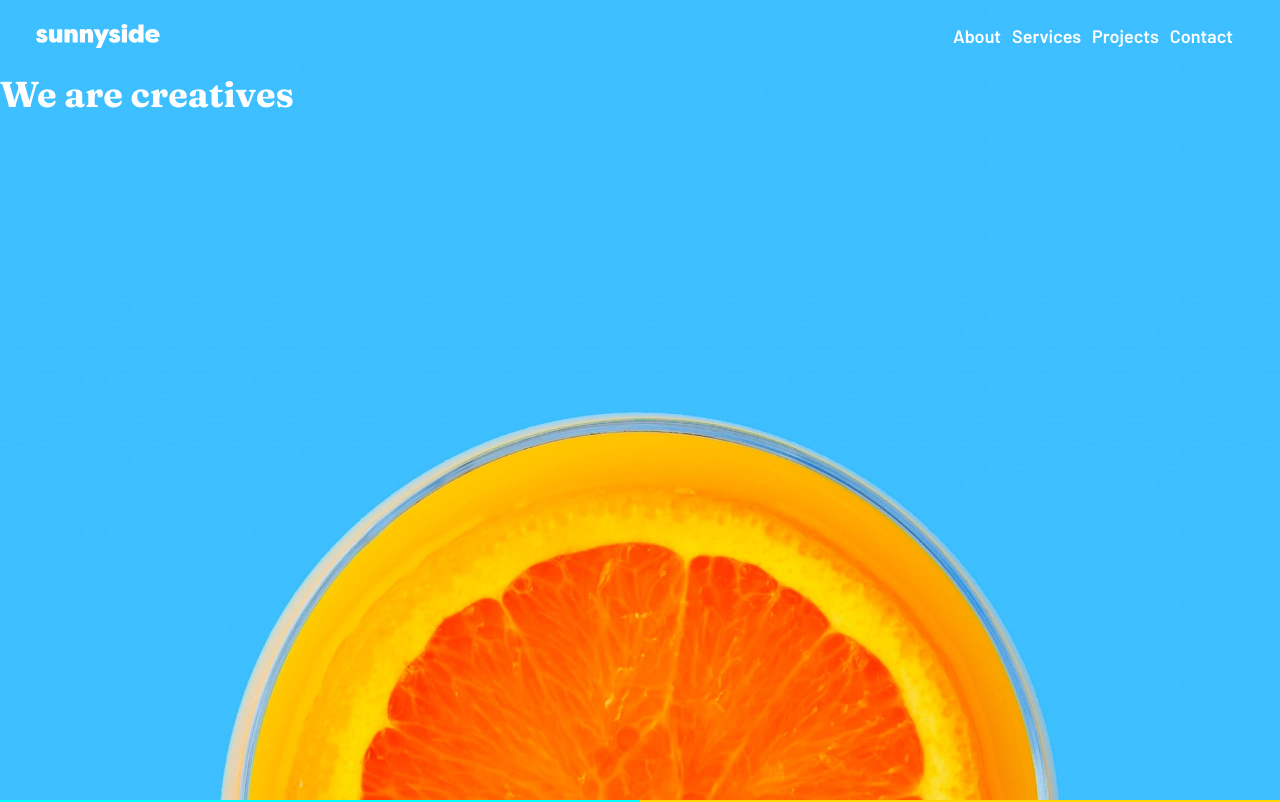
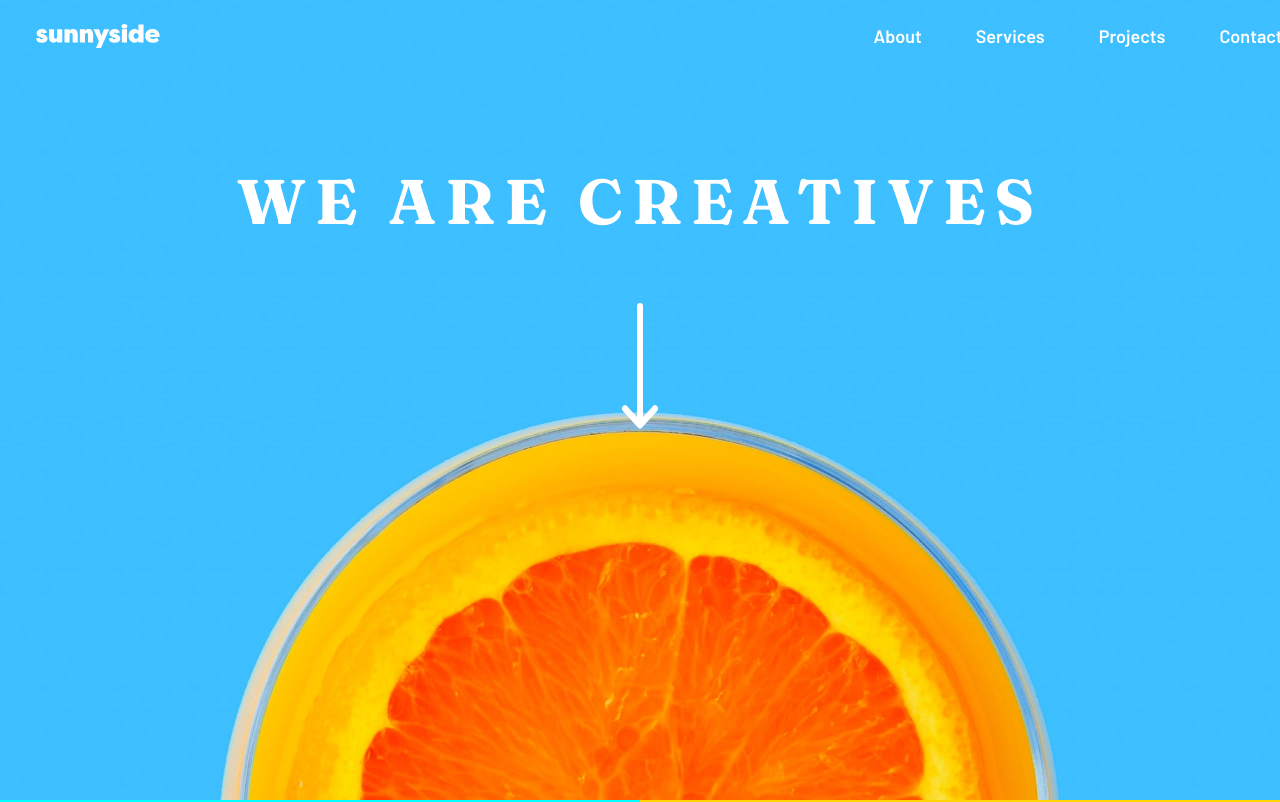
Before and after one commit to snelson-seattle/fm-sunnyside-agency, a plain HTML site: page index.html in a window 1280 px wide. Shown: the top 802 px of the page. Drawn offline with Linux system fonts and the light colour scheme.

Commit message:
header styling finished for desktop screens

```diff
--- a/assets/css/style.css
+++ b/assets/css/style.css
@@ -45,25 +45,53 @@ h1, h2, h3 {
   color: var(--white);
 }
 
+.header h1 {
+  margin-top: 5rem;
+  font-size: 3.5rem;
+  text-align: center;
+  text-transform: uppercase;
+  letter-spacing: 0.5rem;
+}
+
+.arrow-down {
+  margin-top: 3.5rem;
+  display: block;
+  align-self: center;
+  height: 7rem;
+  width: 2rem;
+}
+
 .navigation {
   height: 4rem;
-  padding: 0 2rem;
   display: flex;
   align-items: center;
   justify-content: space-between;
 }
 
+.logo {
+  margin-left: 2rem;
+}
+
 .navigation ul {
+  margin-right: 2rem;
   display: flex;
-  width: 25%;
-  justify-content: space-evenly;
+  width: 30%;
   align-items: center;
   list-style: none;
+  gap: 1.5rem;
 }
 
 .navigation ul li a {
   text-decoration: none;
   color: var(--white);
+  padding: .5rem .75rem;
+
+}
+
+.navigation ul li a:hover {
+  background-color: var(--white);
+  color: black;
+  border-radius: 1rem;
 }
 
 .grid-container {
@@ -92,6 +120,10 @@ h1, h2, h3 {
   background-position: center;
   background-repeat: no-repeat;
   background-size: cover;
+}
+
+.transform h2 {
+  font-size: 3rem;
 }
 
 .graphic-design {
--- a/index.html
+++ b/index.html
@@ -37,6 +37,7 @@
         </ul>
       </nav>
       <h1>We are creatives</h1>
+      <img src="./assets/images/icon-arrow-down.svg" alt="down arrow" class="arrow-down">
     </header>
     <main>
       <div class="grid-container">
```
